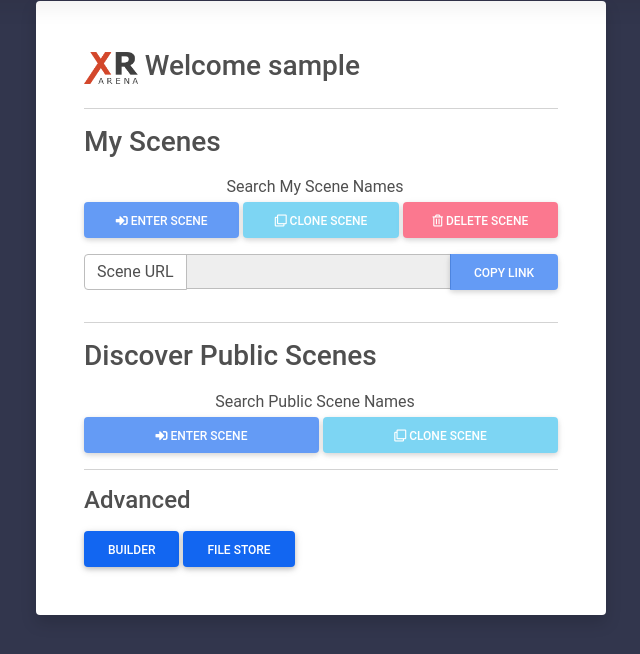
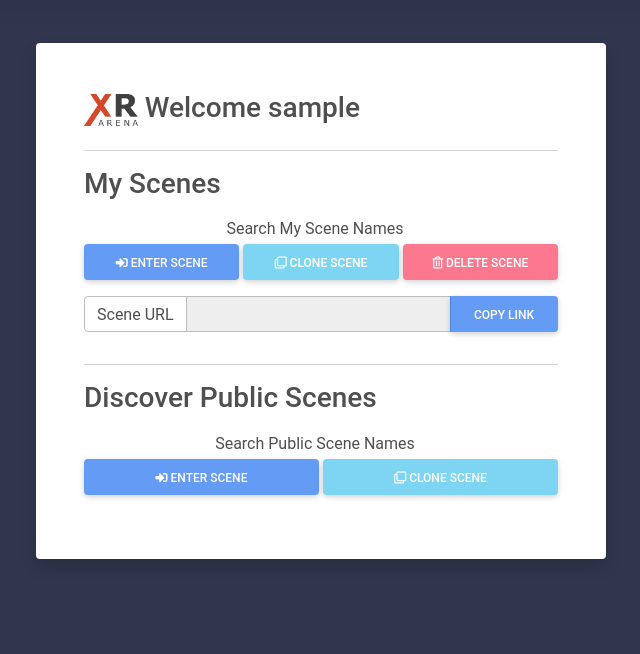
Before and after one commit to arenaxr/arena-account, a Django app: template users/templates/users/scene_landing.html in a window 1280 px wide. Shown: the part 59-713 px from the top of the page, without its empty margins (319-959 px from the left). Run offline with Django 3.2, Linux system fonts and the light colour scheme; the template is opened without the code that fills it, so the values that code supplies are empty; the visitor is signed in with stand-in values (Sample User, id 1); some libraries are stand-ins or nearby versions.

Commit message:
Remove unnecc advanced button section

```diff
--- a/users/templates/users/scene_landing.html
+++ b/users/templates/users/scene_landing.html
@@ -112,14 +112,6 @@
                             </div>
                             <input aria-hidden="true" class="d-none" id="publicSceneUrl" type="hidden" value=""/>
                         </div>
-                        <hr/>
-                        <h4 class="mb-3">Advanced</h4>
-                        <div class="row">
-                            <div class="col">
-                                <a class="btn btn-primary" href="/build">Builder</a>
-                                <a class="btn btn-primary" href="#">File Store</a>
-                            </div>
-                        </div>
                         </div>
                     {% endif %}
             </div>
```
